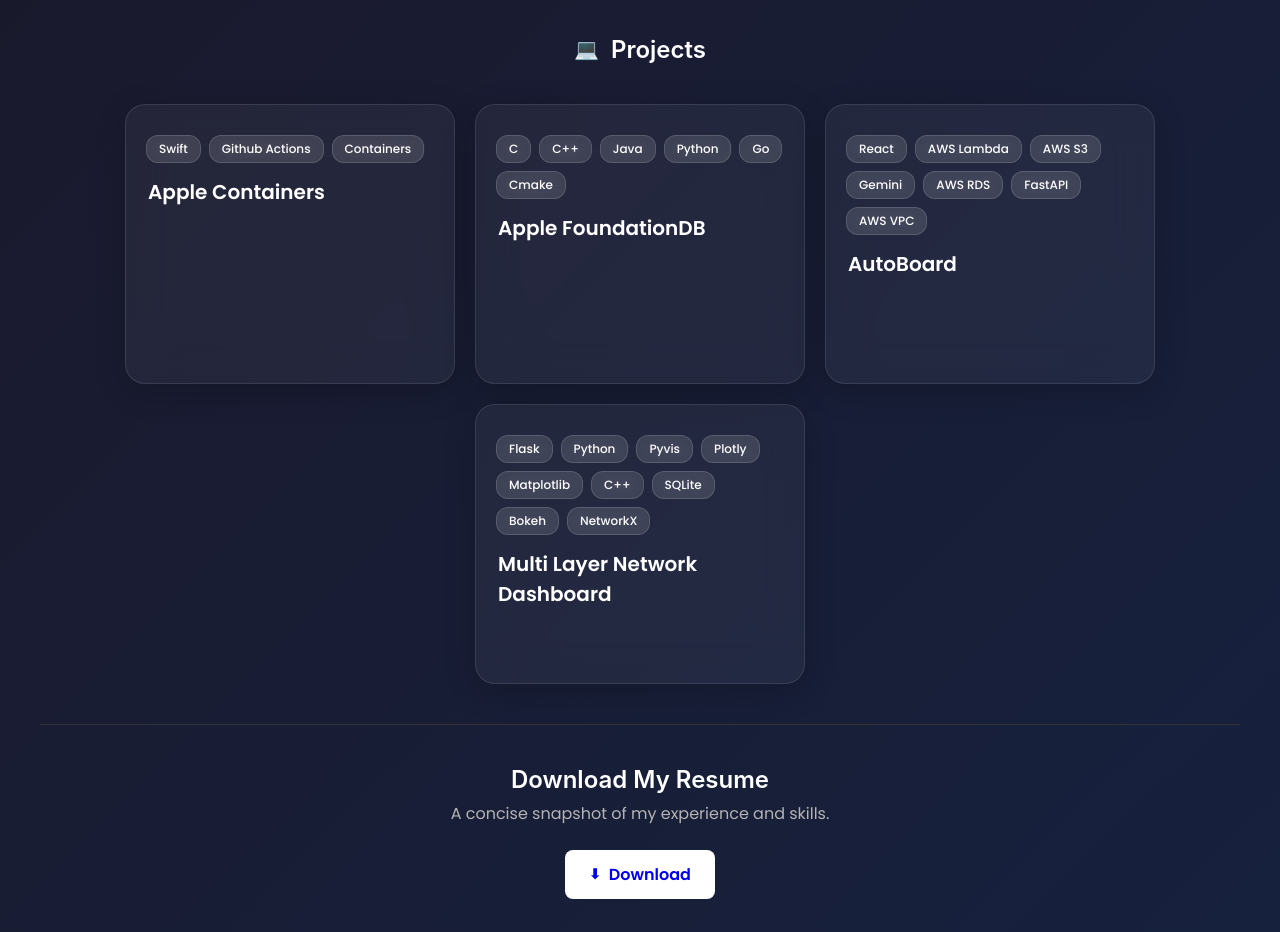
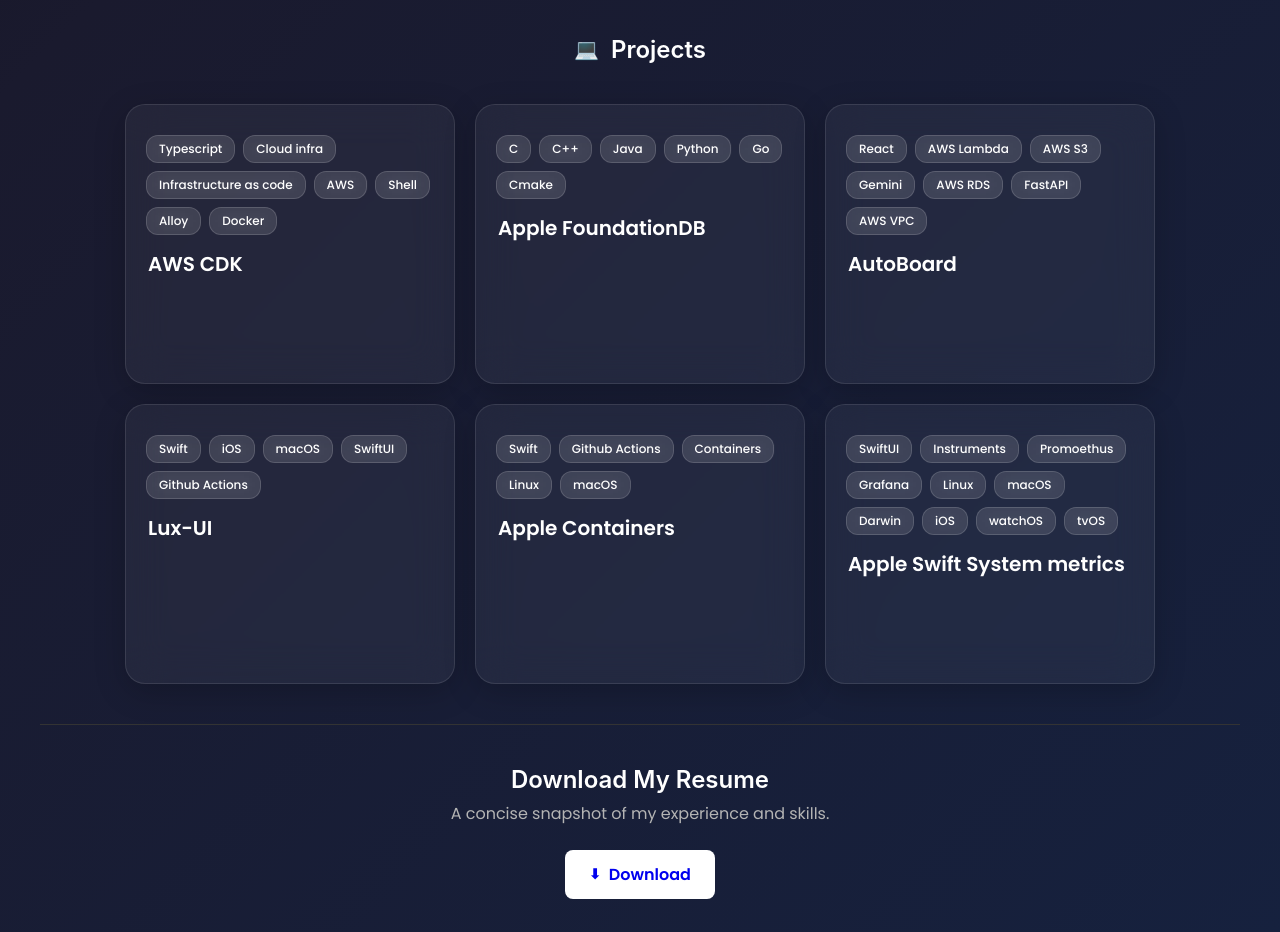
Before and after one commit to Ronitsabhaya75/Portfolio, a React (Create React App) app: page / in a window 1280 px wide. Shown: the part 2020-2952 px from the top of the page. Built offline with nearby package versions, Linux system fonts and the light colour scheme.

Commit message:
Replace Apple Containers with AWS CDK and add Lux-UI

```diff
--- a/src/data/constants.js
+++ b/src/data/constants.js
@@ -71,10 +71,10 @@
   export const projects = [
     {
       id: 0,
-      title: "Apple Containers",
-      tags: ["Swift", "Github Actions", "Containers"],
-      webapp: "https://opensource.apple.com/projects/container/",
-      github: "https://github.com/apple/container",
+      title: "AWS CDK",
+      tags: ["Typescript", "Cloud infra", "Infrastructure as code", "AWS", "Shell", "Alloy", "Docker"],
+      webapp: "https://aws.amazon.com/cdk/",
+      github: "https://github.com/aws/aws-cdk",
     },
     {
       id: 1,
@@ -93,10 +93,27 @@
       github: "https://github.com/Rabib001/HackUTD_2025",
     },
     {
-      id: 1,
-      title: "Multi Layer Network Dashboard",
-      tags: ["Flask", "Python", "Pyvis", "Plotly", "Matplotlib", "C++", "SQLite", "Bokeh", "NetworkX"],
-      webapp: "https://itlab.uta.edu/mlndash-live/",
+      id: 3,
+      title: "Lux-UI",
+      tags: [
+        "Swift", "iOS", "macOS", "SwiftUI", "Github Actions"
+      ],
+      webapp: "https://luxeui.vercel.app/",
+      github: "https://github.com/Ronitsabhaya75/Luxe-UI",
+    },
+    {
+      id: 5,
+      title: "Apple Containers",
+      tags: ["Swift", "Github Actions", "Containers", "Linux", "macOS"],
+      webapp: "https://opensource.apple.com/projects/container/",
+      github: "https://github.com/apple/container",
+    },
+    {
+      id: 4,
+      title: "Apple Swift System metrics",
+      tags: ["SwiftUI", "Instruments", "Promoethus", "Grafana", "Linux", "macOS", "Darwin", "iOS", "watchOS", "tvOS"],
+        webapp: "https://swiftpackageindex.com/apple/swift-system-metrics/1.2.1/documentation/systemmetrics",
+      github: "https://github.com/apple/swift-system-metrics",
     },
 
 
```
